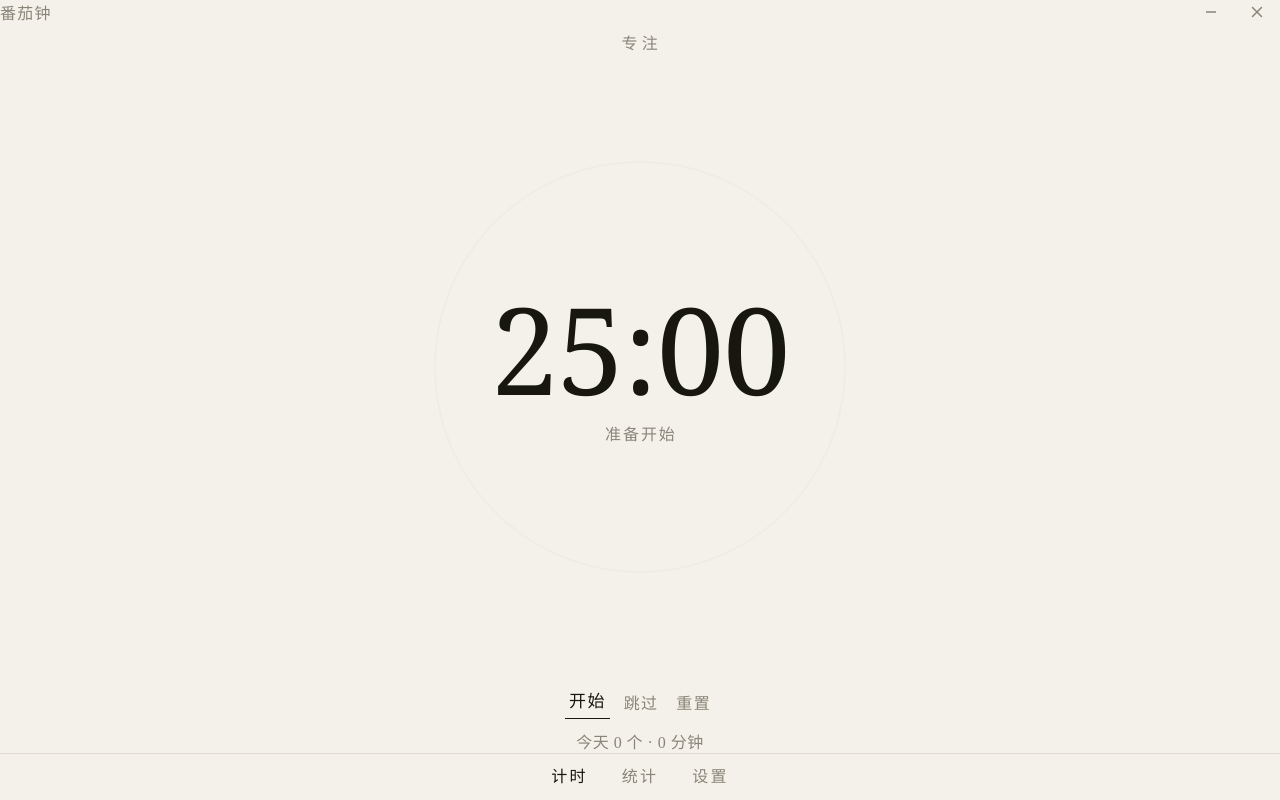
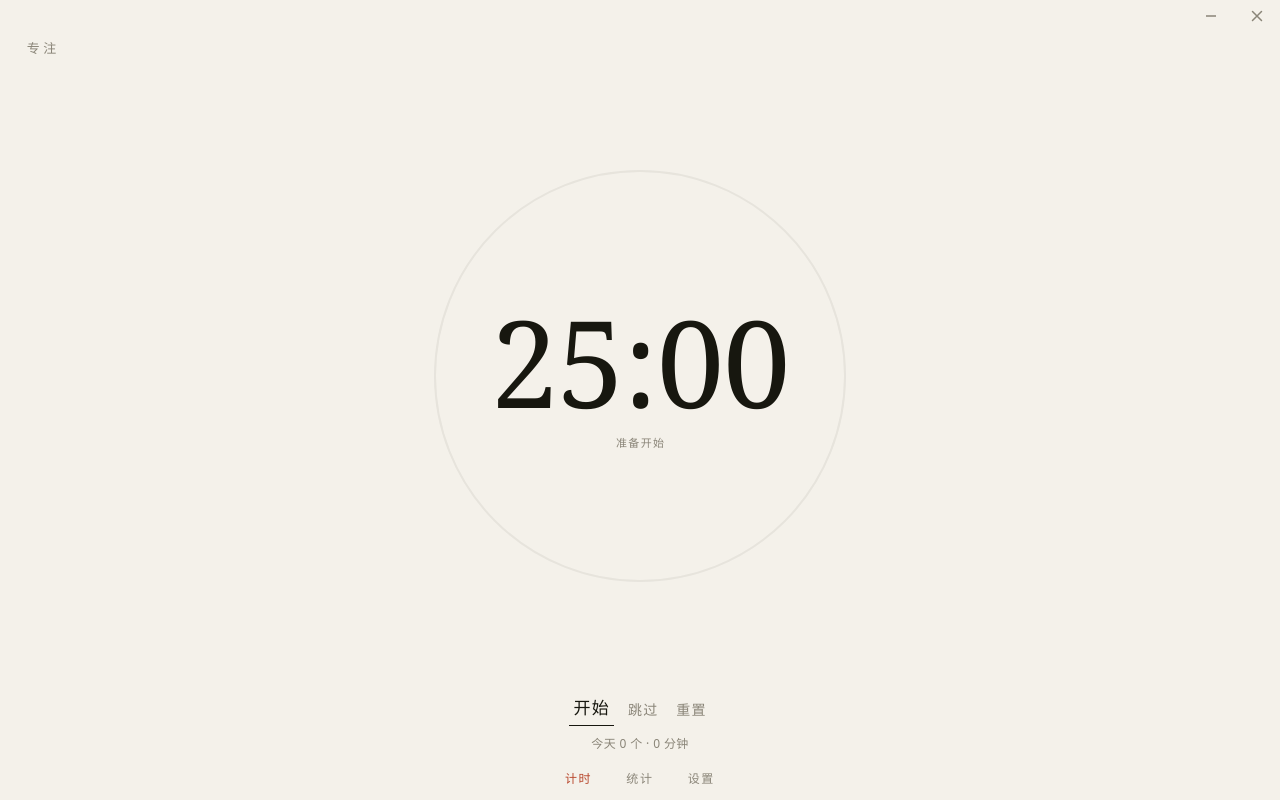
Before and after one commit to Mike666wq/tomato-clock, a React (Vite) app: page / in a window 1280 px wide. Built offline with nearby package versions, Linux system fonts and the light colour scheme.

Commit message:
fix(ui): 纸感真机四个毛病（左右内边距、底轨 6%、标题栏压到 32px、垂直节奏收紧）+ 修 tokens.css 变量写在 :root 外的失效

```diff
--- a/src/renderer/pages/Timer.tsx
+++ b/src/renderer/pages/Timer.tsx
@@ -45,15 +45,19 @@ export function Timer(): React.JSX.Element {
   // 描边宽度跟主题走：纸感 2px 细弧、霓虹 10px、系统感 8px。
   // 环的半径要让开描边，所以主题一变这里就得跟着变。
   const ringStroke = useThemeNumber('--ring-stroke', 8)
+  // 环的尺寸规则也是主题的一部分（最大直径 / 左右留白 / 上下留白）
+  const ringMax = useThemeNumber('--ring-max', 420)
+  const ringMx = useThemeNumber('--ring-mx', 56)
+  const ringGap = useThemeNumber('--ring-gap', 10)
 
   /**
    * 圆环按可用空间缩放，不能写死。
    * 之前写死 320px，用户把窗口缩到 500×589 之后环把下面全顶出去了，
    * 模板条压到导航栏上、状态行被挤没 —— 那是我的锅。
    *
-   * 规则：min(420, 可用宽 - 56, 可用高 × 0.94)，最小 200。
-   * 0.94 是量出来的：这一格里除圆环没别的东西，留 6% 余量给呼吸，
-   * 之前用 0.78 是"怕压到底下的东西"的保守值，结构改过之后可以放开。
+   * 规则：min(最大直径, 可用宽 - 左右留白, 可用高 - 上下留白)，最小 200。
+   * 上下留白是主题变量 --ring-gap：环在窗口里要"居中"，
+   * 留白给得太少会顶到底下的按钮，太多环就缩了。
    */
   useEffect(() => {
     const el = ringAreaRef.current
@@ -61,14 +65,14 @@ export function Timer(): React.JSX.Element {
     const measure = (): void => {
       const w = el.clientWidth
       const h = el.clientHeight
-      const next = Math.max(200, Math.min(420, w - 56, h * 0.94))
+      const next = Math.max(200, Math.min(ringMax, w - ringMx, h - 2 * ringGap))
       setRingSize(Math.round(next))
     }
     measure()
     const ro = new ResizeObserver(measure)
     ro.observe(el)
     return () => ro.disconnect()
-  }, [])
+  }, [ringMax, ringMx, ringGap])
 
   // 订阅主进程状态
   useEffect(() => {
--- a/src/renderer/styles/app.css
+++ b/src/renderer/styles/app.css
@@ -187,7 +187,8 @@ button {
 .ring__time {
   font-family: var(--font-num);
   font-size: var(--fs-time);
-  font-weight: 300;
+  /* 数字的字重也是主题的一部分：衬线 400 / 超细 100 / 系统粗体 600 */
+  font-weight: var(--font-num-weight, 300);
   line-height: 1;
   letter-spacing: -0.02em;
   /* 等宽数字：数字跳动时不会左右抖 */
@@ -726,6 +727,8 @@ button {
   gap: 8px;
   width: 100%;
   margin: 16px 0 2px;
+  /* 原来没有左右内边距，"模板"两个字的左边缘正好顶在窗口边界上，像被切了 */
+  padding-inline: var(--pad-x);
 }
 
 .presets__label,
@@ -910,6 +913,7 @@ button {
   gap: 8px;
   width: 100%;
   margin: 8px 0 2px;
+  padding-inline: var(--pad-x);
 }
 .topics__chip {
   display: flex;
--- a/src/renderer/styles/themes/ios.css
+++ b/src/renderer/styles/themes/ios.css
@@ -36,6 +36,7 @@
 
   /* ---------- 字体：系统粗体 ---------- */
   --font-num: 'Segoe UI Variable', 'SF Pro Display', system-ui, sans-serif;
+  --font-num-weight: 600;
 
   /* ---------- 效果：只有柔和阴影 ---------- */
   --shadow-card: 0 4px 24px rgba(0, 0, 0, 0.12);
--- a/src/renderer/styles/themes/neon.css
+++ b/src/renderer/styles/themes/neon.css
@@ -40,6 +40,7 @@
 
   /* ---------- 字体：超细无衬线 ---------- */
   --font-num: 'Segoe UI Variable Display', 'Segoe UI Light', 'Segoe UI', system-ui, sans-serif;
+  --font-num-weight: 100;
 
   /* ---------- 效果：光 ---------- */
   --shadow-card: 0 18px 48px rgba(0, 0, 0, 0.5);
--- a/src/renderer/styles/themes/paper.css
+++ b/src/renderer/styles/themes/paper.css
@@ -27,8 +27,9 @@
   --break: #4f7a5b;
   --warn: #8a6a1f;
   --on-phase: #f7f4ee;
-  /* 底轨：2% 墨色。淡到几乎看不见，但得在——0% 时环不能整个消失 */
-  --track: color-mix(in srgb, var(--ink) 2%, transparent);
+  /* 底轨：6% 墨色。2% 太淡了，浅底上等于没有——0% 时屏幕上只剩一个数字，
+     环整个消失，看着像坏了。6% 仍然极淡，但"环在那儿"看得出来。 */
+  --track: color-mix(in srgb, var(--ink) 6%, transparent);
   --hover: color-mix(in srgb, var(--ink) 6%, transparent);
   --active: color-mix(in srgb, var(--ink) 9%, transparent);
   /* 纸感没有光晕，底就是底 */
@@ -40,9 +41,15 @@
   --r-lg: 2px;
   --r-pill: 2px;
   --ring-stroke: 2px; /* 极细弧 */
+  /* 标题栏压到 32px：纸感不需要一条系统标题栏 */
+  --titlebar-h: 32px;
 
-  /* ---------- 字体：数字用衬线 ---------- */
-  --font-num: Georgia, 'Songti SC', 'SimSun', serif;
+  /* ---------- 字体：数字用衬线 ----------
+     用 Cambria 而不是 Georgia：Georgia 的数字默认是**旧式数字**（2 和 5 是 x 字高，
+     0 是全高），秒数一变整个数字就上下跳，跟"跳秒不抖"的要求冲突。
+     Cambria 默认就是等高数字，而且本来就是为屏幕设计的衬线体。 */
+  --font-num: Cambria, Georgia, 'Songti SC', serif;
+  --font-num-weight: 400;
 
   /* ---------- 效果：一律没有 ---------- */
   --shadow-card: none;
@@ -53,7 +60,62 @@
 
 /* ================= 结构覆盖：纸感的形态 ================= */
 
-/* 阶段标签：不靠颜色强调，靠字距 */
+/* 标题栏：去掉"番茄钟"三个字，只留拖拽区和最小化/关闭。
+   "这是番茄钟"用户不可能不知道，而下面居中的"专注"又在说阶段——重复。 */
+:root[data-theme='paper'] .titlebar__title {
+  display: none;
+}
+
+/* 那条 1px 分隔线去掉，让内容和导航连成一片纸 */
+:root[data-theme='paper'] .nav {
+  border-top: none;
+}
+
+/* 阶段标签：靠左，和下面模板/主题两行对齐成一条竖线 */
+:root[data-theme='paper'] .phase-label {
+  align-self: flex-start;
+  margin: 2px 0 8px;
+}
+
+/* 「模板」「主题」两个前缀：纸感里是多余的。
+   内容本身（经典/深度/冲刺、未分类/操作系统复习）已经看得出是两行不同的东西，
+   加个前缀反而像表单。先去掉，分不清再加回来。 */
+:root[data-theme='paper'] .presets__label,
+:root[data-theme='paper'] .topics__label {
+  display: none;
+}
+
+/* 主题行的小圆点：纸感的语言是"线"不是"点"。
+   选中项已经有砖红下划线，只有它保留一个点。 */
+:root[data-theme='paper'] .topics__dot {
+  display: none;
+}
+
+:root[data-theme='paper'] .topics__chip--on .topics__dot {
+  display: inline-block;
+}
+
+/* ---------- 垂直节奏 ----------
+   环下沿到按钮原来有 90px，中间空一块，环显得偏上。
+   现在：环按 --ring-gap 贴住这一格，下面那组（按钮 + 模板 + 主题 + 状态）
+   自己收紧，整体更靠近底部，环更居中。 */
+:root[data-theme='paper'] .controls {
+  margin-top: 6px;
+}
+
+:root[data-theme='paper'] .presets {
+  margin: 12px 0 0;
+}
+
+:root[data-theme='paper'] .topics {
+  margin: 8px 0 0;
+}
+
+:root[data-theme='paper'] .timer__bottom .status {
+  padding-top: 8px;
+}
+
+/* 阶段标签：纸感不靠颜色强调，靠字距 */
 :root[data-theme='paper'] .phase-label {
   color: var(--ink-2);
   letter-spacing: 0.26em;
@@ -140,15 +202,22 @@
   letter-spacing: 0.14em;
 }
 
-/* 环里的时间：衬线体，字重正常，不要细得发虚 */
+/* 环里的时间：衬线体，等高数字（不能是旧式数字，秒数一变就上下跳） */
 :root[data-theme='paper'] .ring__time {
   font-weight: 400;
   letter-spacing: -0.01em;
+  font-variant-numeric: lining-nums tabular-nums;
 }
 
 /* 环里的状态小标签也用衬线，像排版里的注脚 */
 :root[data-theme='paper'] .ring__hint {
-  font-family: Georgia, 'Songti SC', 'SimSun', serif;
+  font-family: Cambria, Georgia, 'Songti SC', serif;
   letter-spacing: 0.12em;
   text-indent: 0.12em;
 }
+
+/* 文字标签之间要多留一点气：胶囊去掉边框之后 6px 太挤 */
+:root[data-theme='paper'] .presets__inner,
+:root[data-theme='paper'] .topics__inner {
+  gap: 14px;
+}
--- a/src/renderer/styles/tokens.css
+++ b/src/renderer/styles/tokens.css
@@ -14,8 +14,13 @@
  * 不许散进组件。组件里只准用变量。
  *
  * 规矩：组件里不许硬编码色值；需要新颜色先在主题文件里加变量再引用。
+ *
+ * 注意：这些变量必须写在 :root 里。写在规则外面是**无效声明**，浏览器直接忽略，
+ * 表现是"读出来是空的"，用 var() 的地方全部退回默认值——
+ * 踩过一次：--titlebar-h 掉了，标题栏高度变成内容高度，看着像没写样式。
  */
 
+:root {
   /* ---- 间距 ---- */
   --pad-x: 24px;
   --titlebar-h: 44px;
@@ -42,6 +47,14 @@
   /* 遮罩用的实色（只看 alpha，不是界面上的颜色） */
   --mask-solid: #000;
 
+  /* ---- 圆环 ----
+     --ring-max：环的最大直径
+     --ring-mx：环离左右边缘至少留多少
+     --ring-gap：环离上下至少留多少（主题可以调：纸感要"更居中"，霓虹要"更贴边"） */
+  --ring-max: 420px;
+  --ring-mx: 56px;
+  --ring-gap: 10px;
+
   /* ---- 阶段色（跟主题无关：专注用 --accent，休息用 --break） ----
      派生色在这里算一次，三个主题共用。
      注意：这三条必须作用在 html 根元素上——var() 替换用的是"声明所在元素"上的值，
@@ -49,6 +62,7 @@
   --phase: var(--accent);
   --phase-soft: color-mix(in srgb, var(--phase) 16%, transparent);
   --phase-faint: color-mix(in srgb, var(--phase) 7%, transparent);
+}
 
 html[data-phase='focus'] {
   --phase: var(--accent);
```
Also changed, not shown: 5 other files (tests, documents, lock files or other folders). Lines whose indentation alone changed are shown as unchanged.
